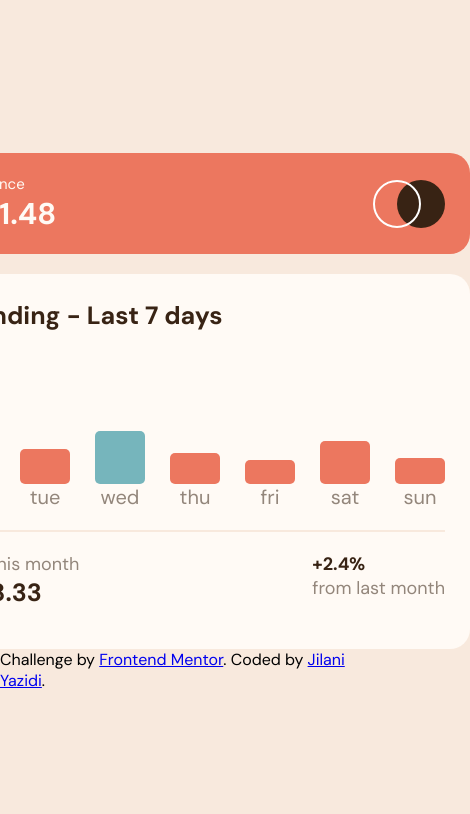
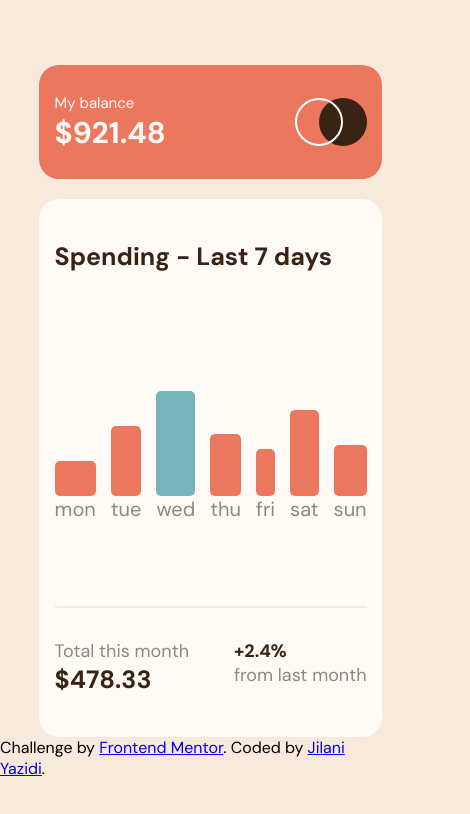
Before and after one commit to JilaniYazidi/Frontend-Mentor-Challenges, a plain HTML site: page expenses-chart-component-main/index.html in a window 390 px wide. Shown: the whole page, 470 px wide, since content can reach past the window. Drawn offline with Linux system fonts and the light colour scheme.

Commit message:
responsive

```diff
--- a/expenses-chart-component-main/index.html
+++ b/expenses-chart-component-main/index.html
@@ -34,42 +34,42 @@
         </div>
 
         <div>
-          <div id="rect2">
+          <div id="rect2" class="myRectangles">
             <div class="tooltips"></div>
           </div>
           <div class="days">tue</div>
         </div>
 
         <div>
-          <div id="rect3">
+          <div id="rect3" class="myRectangles">
             <div class="tooltips"></div>
           </div>
           <div class="days">wed</div>
         </div>
 
         <div>
-          <div id="rect4">
+          <div id="rect4" class="myRectangles">
             <div class="tooltips"></div>
           </div>
           <div class="days">thu</div>
         </div>
 
         <div>
-          <div id="rect5">
+          <div id="rect5" class="myRectangles">
             <div class="tooltips"></div>
           </div>
           <div class="days">fri</div>
         </div>
 
         <div>
-          <div id="rect6">
+          <div id="rect6" class="myRectangles">
             <div class="tooltips"></div>
           </div>
           <div class="days">sat</div>
         </div>
 
         <div>
-          <div id="rect7">
+          <div id="rect7" class="myRectangles">
             <div class="tooltips"></div>
           </div>
           <div class="days">sun</div>
--- a/expenses-chart-component-main/index.js
+++ b/expenses-chart-component-main/index.js
@@ -29,7 +29,7 @@ fetch(url)
 
     // To set each one of my rectangles a % height of the container
     for (let i = 0; i < data.length; i++) {
-      myDays[i].style.height = amounts[i] + "px"; //définit la taille de chaque rectangle en pixel
+      myDays[i].style.height = (amounts[i]*2) + "px"; //définit la taille de chaque rectangle en pixel
       myDays[i].querySelector('.tooltips').innerHTML = `$${amounts[i]}`;
       myDays[i].style.cursor = "pointer";
       myDays[i].addEventListener("mouseover", () => showToolTip(myDays[i]));
@@ -40,7 +40,7 @@ fetch(url)
     findMax(amounts);
 
     function findMax(amounts, max) {
-      max = Math.max(...amounts) + "px";
+      max = (Math.max(...amounts))*2 + "px";
       for (let i = 0; i < data.length; i++) {
         if (max == myDays[i].style.height) {
           myDays[i].style.backgroundColor = "hsl(186, 34%, 60%)";
@@ -59,5 +59,4 @@ fetch(url)
     function hideToolTip(day) {
       day.querySelector('.tooltips').style.display = "none";
     }
-
   });
--- a/expenses-chart-component-main/style.css
+++ b/expenses-chart-component-main/style.css
@@ -60,7 +60,6 @@ body{
 
 #divChart{
     font-family: 'DM Sans', sans-serif;
-    color : red;
     font-size: 20px;
     /* border : 1px solid red; */
 /* lines belows are necessary to create my rectangles/bars chart using CSS */
@@ -146,7 +145,88 @@ body{
     text-align: center;
 }
 
+.myRectangles:hover{
+    filter: brightness(150%);
+}
+
 .days{
     justify-content: center;
     align-items: center;
 }
+
+@media screen and (max-width:580px){
+    body{
+        margin: 0;
+        padding: 0;
+        height: 100vh;
+        display: flex;
+        flex-direction: column;
+        align-items: center;
+        justify-content: center;
+        font-family: 'DM Sans', sans-serif;
+        background-color: hsl(27, 66%, 92%);
+    }
+
+    #card{
+        display: grid;
+        /* margin: auto; */
+        width: 80%;
+        height: auto;
+        /* padding-left: 5%;
+        padding-right: 5%; */
+        grid-template-columns: 1fr;
+        grid-template-rows: 1fr 4fr;
+        grid-row-gap: 3%;
+        grid-template-areas:
+        "hdcard"
+        "mncard"
+        ;
+    }
+
+    #headerCard{
+        grid-area: hdcard;
+        display: flex;
+        border-radius: 20px;
+        align-items: center;
+        /* width: auto; */
+        color: hsl(33, 100%, 98%);
+        background-color: hsl(10, 79%, 65%);
+        font-size: 30px;
+        font-weight: 700;
+        display: flex;
+        justify-content: space-between;
+        padding: 5% 5%;
+        width: 100%;
+    }
+
+    #mainCard{
+        display: flex;
+        flex-direction: column;
+        justify-content: space-between;
+        width: 100%;
+        height: 60vh;
+        padding: 5% 5%;
+    }
+
+    #divChart{
+        font-family: 'DM Sans', sans-serif;
+        font-size: 20px;
+        display: flex;
+        justify-content: space-between;
+        align-items: flex-end;
+        position: relative;
+        text-align: center;
+
+    }
+
+    #cardFooter{
+        display: flex;
+        justify-content: space-between;
+        padding-top: 10%;
+    }
+
+    #rect1, #rect2, #rect3, #rect4, #rect5, #rect6, #rect7{
+        width: 100%;
+    }
+
+}
```
